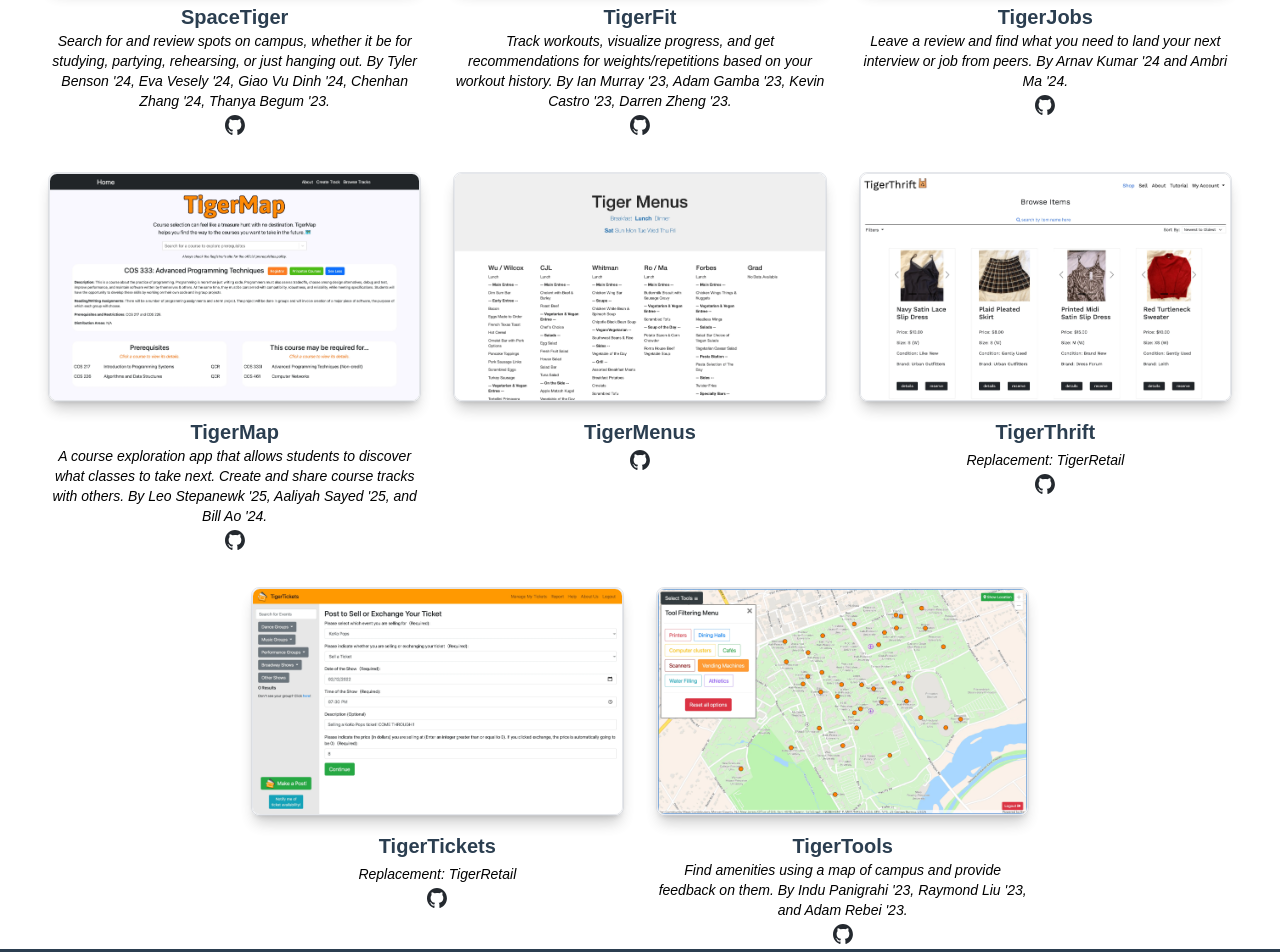
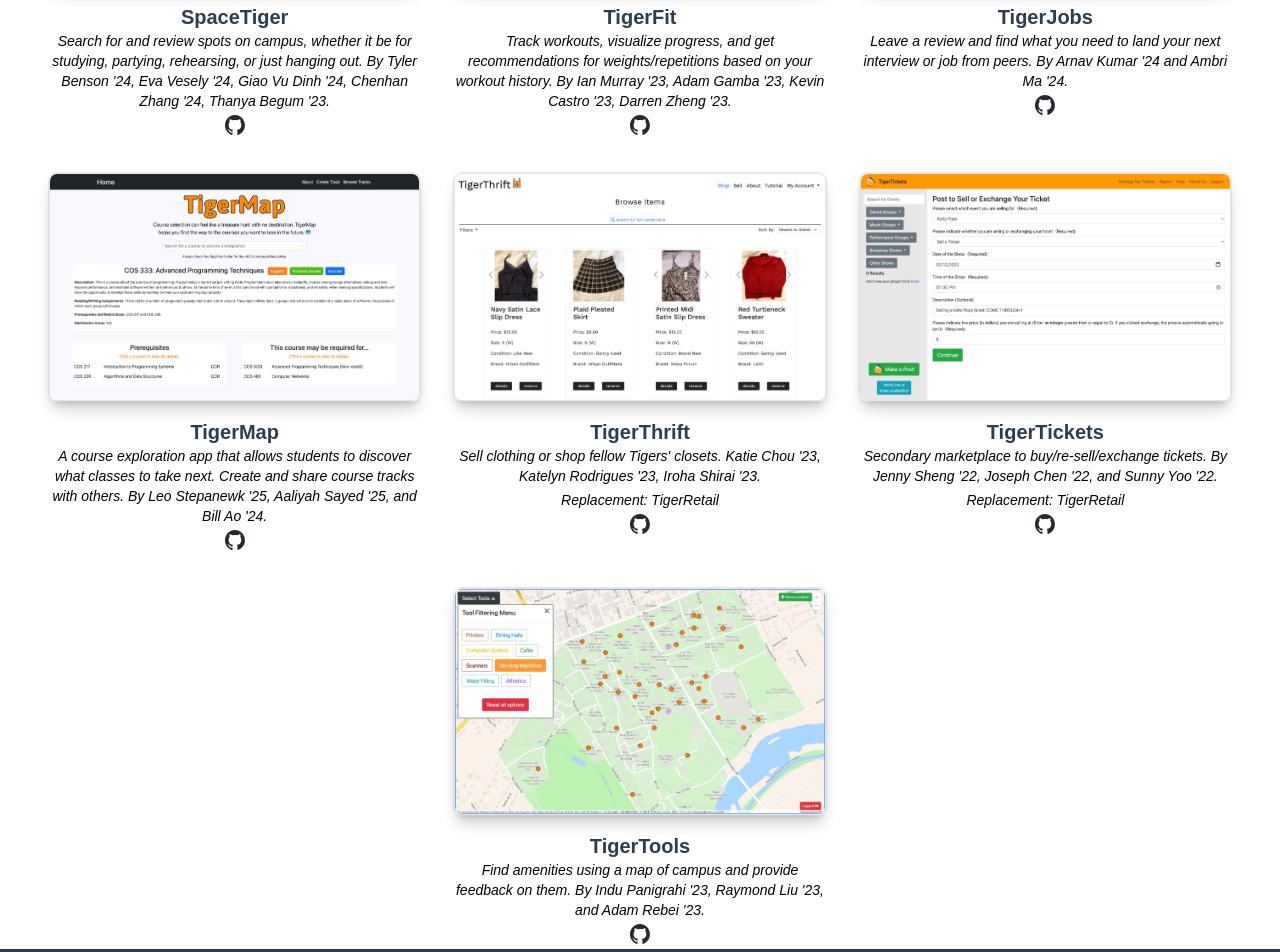
Before and after one commit to TigerAppsOrg/Homepage, an Astro site: page /archive in a window 1280 px wide. Shown: the part 1388-2340 px from the top of the page. Built offline with nearby package versions, Linux system fonts and the light colour scheme; Astro itself is replaced by a stand-in of ours.

Commit message:
Add missing descriptions to archive apps

```diff
--- a/src/pages/archive.astro
+++ b/src/pages/archive.astro
@@ -43,7 +43,8 @@ const ARCHIVE_CARDS = [
     },
     {
         title: "ReBook",
-        description: "",
+        description:
+            "Textbook marketplace for Princeton students. By Sophie Li '23, Jayson Wu '23, and Connie Xu '23.",
         note: "Replacement: TigerRetail",
         webLink: "https://github.com/TigerAppsOrg/rebook",
         repoLink: "https://github.com/TigerAppsOrg/rebook",
@@ -72,7 +73,8 @@ const ARCHIVE_CARDS = [
     },
     {
         title: "TigerRooms",
-        description: "",
+        description:
+            "Search rooms, reviews, and floor plans. By Ben Parks '17.",
         note: "Replacement: TigerDraw",
         webLink: "https://github.com/TigerAppsOrg/rooms-app",
         repoLink: "https://github.com/TigerAppsOrg/rooms-app",
@@ -120,17 +122,9 @@ const ARCHIVE_CARDS = [
         alt: "Tiger Map app screenshot"
     },
     {
-        title: "TigerMenus",
-        description: "",
-        note: "",
-        webLink: "https://tigermenus.herokuapp.com/",
-        repoLink: "https://github.com/TigerAppsOrg/tiger-menus",
-        screenshot: TigerMenusImage,
-        alt: "Tiger Menus app screenshot"
-    },
-    {
         title: "TigerThrift",
-        description: "",
+        description:
+            "Sell clothing or shop fellow Tigers' closets. Katie Chou '23, Katelyn Rodrigues '23, Iroha Shirai '23.",
         note: "Replacement: TigerRetail",
         webLink: "https://github.com/TigerAppsOrg/TigerThrift",
         repoLink: "https://github.com/TigerAppsOrg/TigerThrift",
@@ -139,7 +133,8 @@ const ARCHIVE_CARDS = [
     },
     {
         title: "TigerTickets",
-        description: "",
+        description:
+            "Secondary marketplace to buy/re-sell/exchange tickets. By Jenny Sheng '22, Joseph Chen '22, and Sunny Yoo '22.",
         note: "Replacement: TigerRetail",
         webLink: "https://github.com/TigerAppsOrg/TigerTickets",
         repoLink: "https://github.com/TigerAppsOrg/TigerTickets",
```
